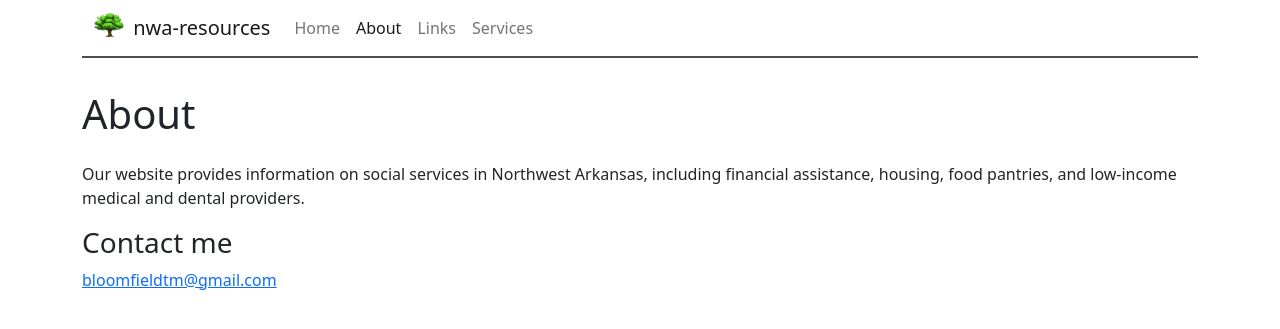
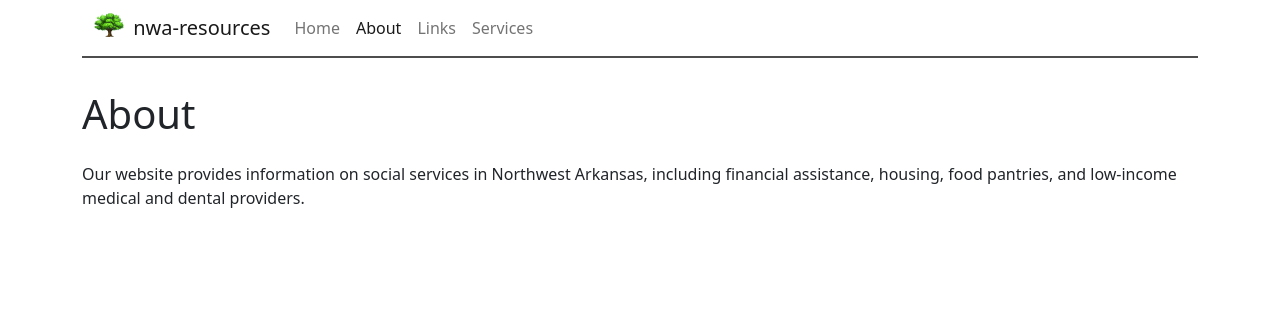
Before and after one commit to psibir/nwa-resources, a Jekyll site: the page built from about.md, in a window 1280 px wide. Shown: the top 329 px of the page. Built offline with Jekyll 4.4.1, drawn with Linux system fonts in a browser that asks for light colours.

Commit message:
Update about.md

```diff
--- a/about.md
+++ b/about.md
@@ -6,8 +6,3 @@ permalink: /about/
 
 
 Our website provides information on social services in Northwest Arkansas, including financial assistance, housing, food pantries, and low-income medical and dental providers.
-
-
-### Contact me
-
-[bloomfieldtm@gmail.com](mailto:email@domain.com)
```
